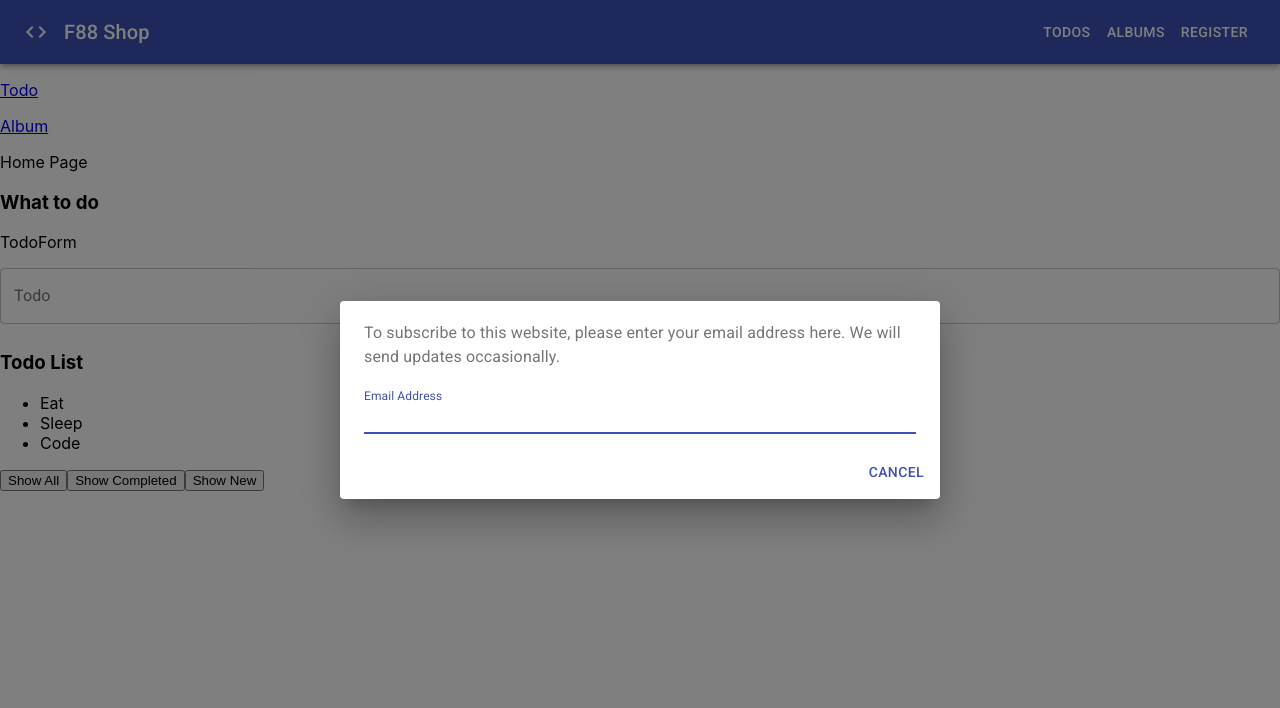
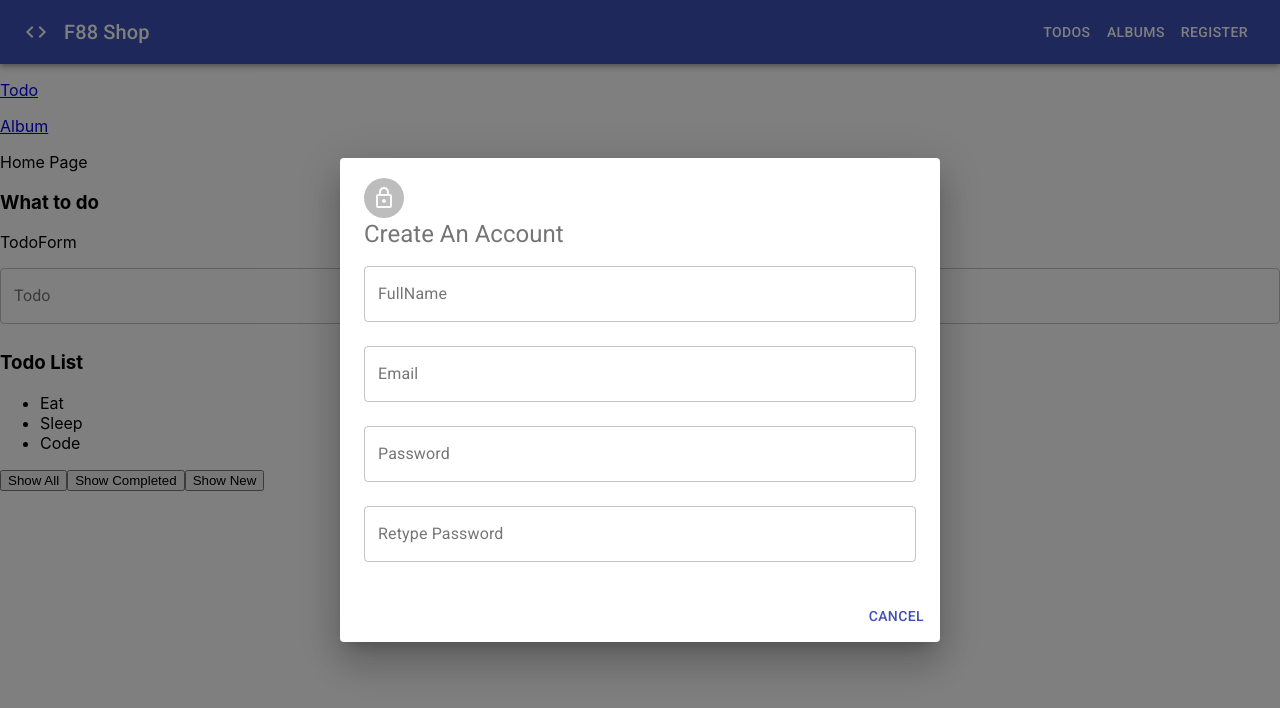
Before and after one commit to TranVanNghia170735/learn-reactjs, a React (Create React App) app: page / in a window 1280 px wide. Both pictures are taken after a click on the button "REGISTER". Shown: the top 708 px of the page. Built offline with nearby package versions, Linux system fonts and the light colour scheme; no server answers.

Commit message:
[FE] 005 Setup form đăng kí

```diff
--- a/src/components/Header/index.jsx
+++ b/src/components/Header/index.jsx
@@ -13,6 +13,7 @@
 import DialogContent from '@material-ui/core/DialogContent';
 import DialogContentText from '@material-ui/core/DialogContentText';
 import DialogTitle from '@material-ui/core/DialogTitle';
+import Register from '../../features/Auth/components/Register';
 
 
 const useStyles = makeStyles((theme) => ({
@@ -68,7 +69,6 @@
       </AppBar>
 
       <Dialog
-        disableBackdropClick
         disableEscapeKeyDown
         open={open}
         onClose={handleClose}
@@ -77,18 +77,10 @@
 
         <DialogContent>
           <DialogContentText>
-            To subscribe to this website, please enter your email address here. We will send updates
-            occasionally.
+           <Register/>
           </DialogContentText>
-          <TextField
-            autoFocus
-            margin="dense"
-            id="name"
-            label="Email Address"
-            type="email"
-            fullWidth
-          />
         </DialogContent>
+
         <DialogActions>
           <Button onClick={handleClose} color="primary">
             Cancel
--- /dev/null
+++ b/src/features/Auth/components/Register/index.jsx
@@ -0,0 +1,21 @@
+import React from 'react';
+import PropTypes from 'prop-types';
+import RegisterForm from '../RegisterForm';
+
+Register.propTypes = {
+
+};
+
+function Register(props) {
+    const handleSubmit = (value) => {
+        console.log('Form submit:', value);
+    }
+
+    return (
+        <div>
+            <RegisterForm onSubmit={handleSubmit}/>
+        </div>
+    );
+}
+
+export default Register;
--- /dev/null
+++ b/src/features/Auth/components/RegisterForm/index.jsx
@@ -0,0 +1,61 @@
+import React from 'react';
+import PropTypes from 'prop-types';
+import InputField from '../../../../components/form-controls/InputField';
+import { useForm } from 'react-hook-form';
+import { yupResolver } from '@hookform/resolvers/yup';
+import * as yup from "yup";
+import { Avatar, Typography } from '@material-ui/core';
+import { LockOutlined } from '@mui/icons-material';
+
+RegisterForm.propTypes = {
+    onSubmit: PropTypes.func,
+
+};
+
+function RegisterForm(props) {
+    const schema = yup.object().shape({
+        title: yup.string().required('Please enter title').min(5, 'Title is too short'),
+      });
+
+    const form = useForm({
+        defaultValues: {
+            fullName: '',
+            email:'',
+            password:'',
+            retypePassword:''
+        },
+        resolver: yupResolver(schema),
+    });
+
+    const handleSubmit = (values) => {
+        const {onSubmit} = props;
+        if (onSubmit) {
+            onSubmit(values);
+        }
+        form.reset();
+    }
+
+    return (
+        <div>
+            <Avatar>
+                <LockOutlined></LockOutlined>
+            </Avatar>
+
+            <Typography component="h3" variant="h5">
+                Create An Account
+            </Typography>
+
+            <form onSubmit={form.handleSubmit(handleSubmit)}>
+                <InputField name="fullName" label="FullName" form={form} />
+                <InputField name="email" label="Email" form={form} />
+                <InputField name="password" label="Password" form={form} />
+                <InputField name="retypePassword" label="Retype Password" form={form} />
+            </form>
+        </div>
+
+
+
+    );
+}
+
+export default RegisterForm;
```
Also changed, not shown: src/features/Auth/components/index.jsx (added).
